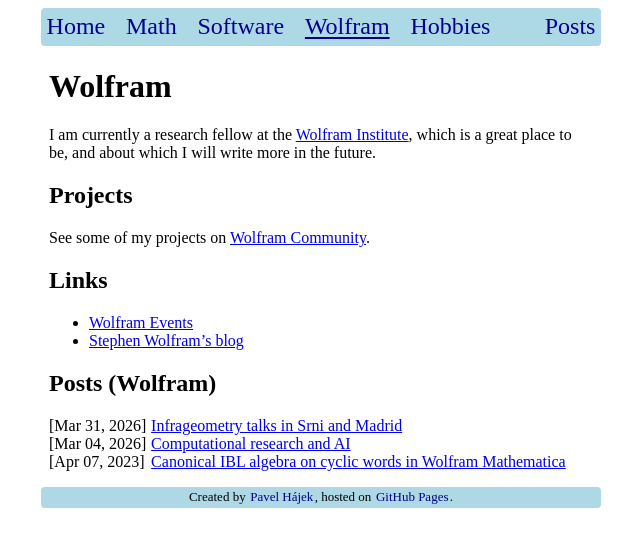
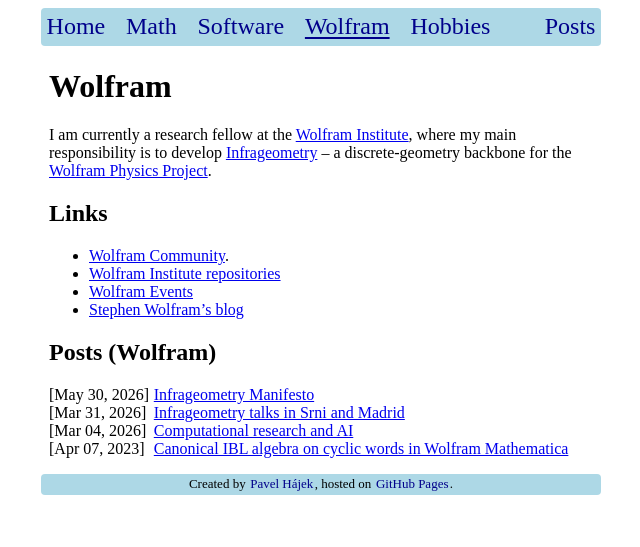
Before and after one commit to p135246/p135246.github.io, a Jekyll site: the page built from Wolfram.md, in a window 1280 px wide. Shown: the top 547 px of the page, without its empty margins (319-959 px from the left). Built offline with Jekyll 4.4.1, drawn with Linux system fonts in a browser that asks for light colours; our own code applies the rules of GitHub Pages for plain Markdown files.

Commit message:
Add Infrageometry manifesto post

```diff
--- a/Wolfram.md
+++ b/Wolfram.md
@@ -6,17 +6,16 @@ category:   Wolfram
 ---
 # Wolfram
 
-I am currently a research fellow at the [Wolfram Institute](https://www.wolframinstitute.org/), which is a great place to be, and about which I will write more in the future.
-
-## Projects
-
-See some of my projects on [Wolfram Community][WolframCommunity].
+I am currently a research fellow at the [Wolfram Institute](https://www.wolframinstitute.org/), where my main responsibility is to develop [Infrageometry][manifesto] -- a discrete-geometry backbone for the [Wolfram Physics Project](https://www.wolframphysics.org/).
 
 ## Links
+- [Wolfram Community][WolframCommunity].
+- [Wolfram Institute repositories](https://github.com/WolframInstitute)
+- [Wolfram Events][WolframEvents]
+- [Stephen Wolfram's blog][WolframBlog]
 
-* [Wolfram Events][WolframEvents]
-* [Stephen Wolfram's blog][WolframBlog]
-
+[infrageometry]:/wolfram/2026/03/31/talks-infrageometry-srni-madrid.html
+[manifesto]:/wolfram/2026/05/30/infrageometry-manifesto.html
 [WolframCommunity]:https://community.wolfram.com/web/hajekpavel
 [WolframEvents]:https://events.wolfram.com/
 [WolframBlog]:https://writings.stephenwolfram.com/
```
Also changed, not shown: Wolfram/_posts/2026-05-30-infrageometry-manifesto.md (added, +23 -0 lines).
